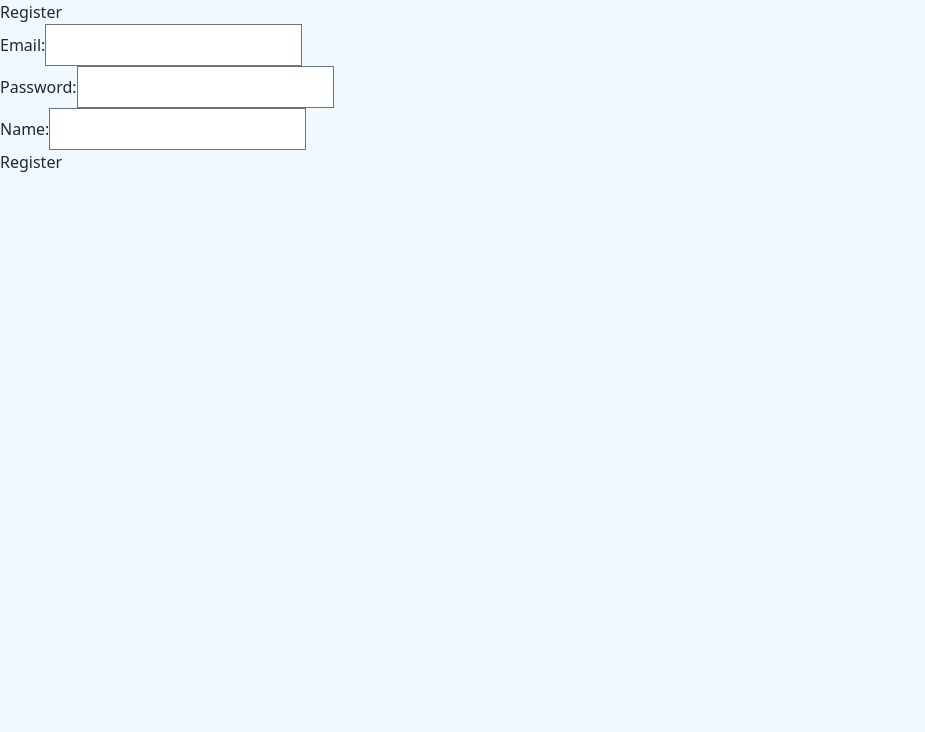
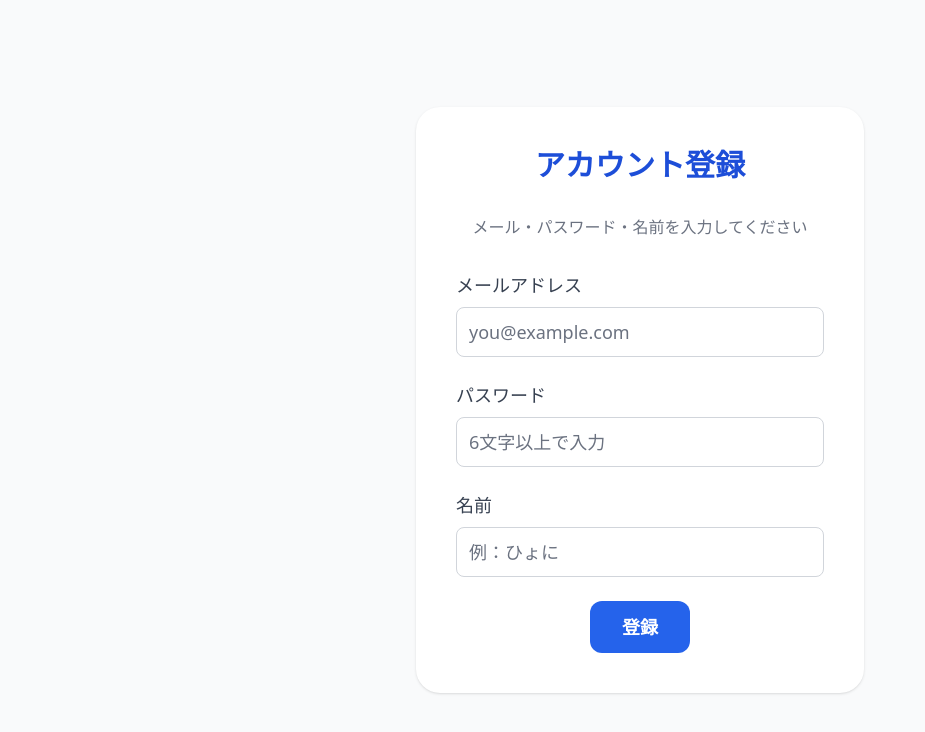
Before and after one commit to hyoni91/langapp, a Next.js app in the folder web/: page /register in a window 1280 px wide. Shown: the top 732 px of the page, without its empty margins (0-925 px from the left). Built offline with nearby package versions, Linux system fonts and the light colour scheme; no server answers; a web font is replaced by a local one.

Commit message:
登録ページのロジックを修正

```diff
--- a/web/src/app/(public)/register/page.tsx
+++ b/web/src/app/(public)/register/page.tsx
@@ -76,25 +76,50 @@ export default function RegisterPage() {
   };
 
   return (
-    <>
-      <h1>Register</h1>
+    <main className="min-h-screen bg-gray-50 flex justify-center items-start md:items-center px-4 py-10">
+      <div className="w-full max-w-md bg-white rounded-3xl shadow p-10 space-y-8">
+        <h1 className="text-center text-3xl font-bold text-blue-700">
+          アカウント登録
+        </h1>
+        <p className="text-center text-gray-500">
+          メール・パスワード・名前を入力してください
+        </p>
 
-      <form onSubmit={handleSubmit}>
+        <form onSubmit={handleSubmit} className="space-y-6">
+          {/* 이메일 */}
           <div>
-          <label>Email:</label>
+            <label
+              htmlFor="email"
+              className="block mb-2 text-lg font-medium text-gray-700"
+            >
+              メールアドレス
+            </label>
             <input
+              id="email"
               type="email"
               value={form.email}
-            onChange={(e) => setForm({ ...form, email: e.target.value.trim() })}
+              onChange={(e) =>
+                setForm({ ...form, email: e.target.value.trim() })
+              }
               required
               autoComplete="email"
               disabled={submitting}
+              className="w-full border border-gray-300 rounded-lg px-3 py-2.5 text-base sm:text-lg
+                         focus:ring-2 focus:ring-blue-400 focus:outline-none"
+              placeholder="you@example.com"
             />
           </div>
 
+          {/* 비밀번호 */}
           <div>
-          <label>Password:</label>
+            <label
+              htmlFor="password"
+              className="block mb-2 text-lg font-medium text-gray-700"
+            >
+              パスワード
+            </label>
             <input
+              id="password"
               type="password"
               value={form.password}
               onChange={(e) => setForm({ ...form, password: e.target.value })}
@@ -102,26 +127,56 @@ export default function RegisterPage() {
               autoComplete="new-password"
               disabled={submitting}
               minLength={6}
+              className="w-full border border-gray-300 rounded-lg px-3 py-2.5 text-base sm:text-lg
+                         focus:ring-2 focus:ring-blue-400 focus:outline-none"
+              placeholder="6文字以上で入力"
             />
           </div>
 
+          {/* 이름 */}
           <div>
-          <label>Name:</label>
+            <label
+              htmlFor="name"
+              className="block mb-2 text-lg font-medium text-gray-700"
+            >
+              名前
+            </label>
             <input
+              id="name"
               type="text"
               value={form.name}
               onChange={(e) => setForm({ ...form, name: e.target.value })}
               required
               disabled={submitting}
+              className="w-full border border-gray-300 rounded-lg px-3 py-2.5 text-base sm:text-lg
+                         focus:ring-2 focus:ring-blue-400 focus:outline-none"
+              placeholder="例：ひょに"
             />
           </div>
 
-        <button type="submit" disabled={submitting}>
-          {submitting ? "Registering..." : "Register"}
+          {/* 버튼 */}
+          <div className="text-center">
+            <button
+              type="submit"
+              disabled={submitting}
+              className="w-full sm:w-auto px-8 py-3 rounded-xl bg-blue-600 text-white text-lg font-semibold hover:bg-blue-700 transition disabled:opacity-60"
+            >
+              {submitting ? "登録中..." : "登録"}
             </button>
+          </div>
         </form>
 
-      {msg && <p style={{ marginTop: 12 }}>{msg}</p>}
-    </>
+        {/* 메시지 */}
+        {msg && (
+          <p
+            className={`text-center text-sm font-medium ${
+              msg.includes("完了") ? "text-green-600" : "text-red-600"
+            }`}
+          >
+            {msg}
+          </p>
+        )}
+      </div>
+    </main>
   );
 }
```
Lines whose indentation alone changed are shown as unchanged.
